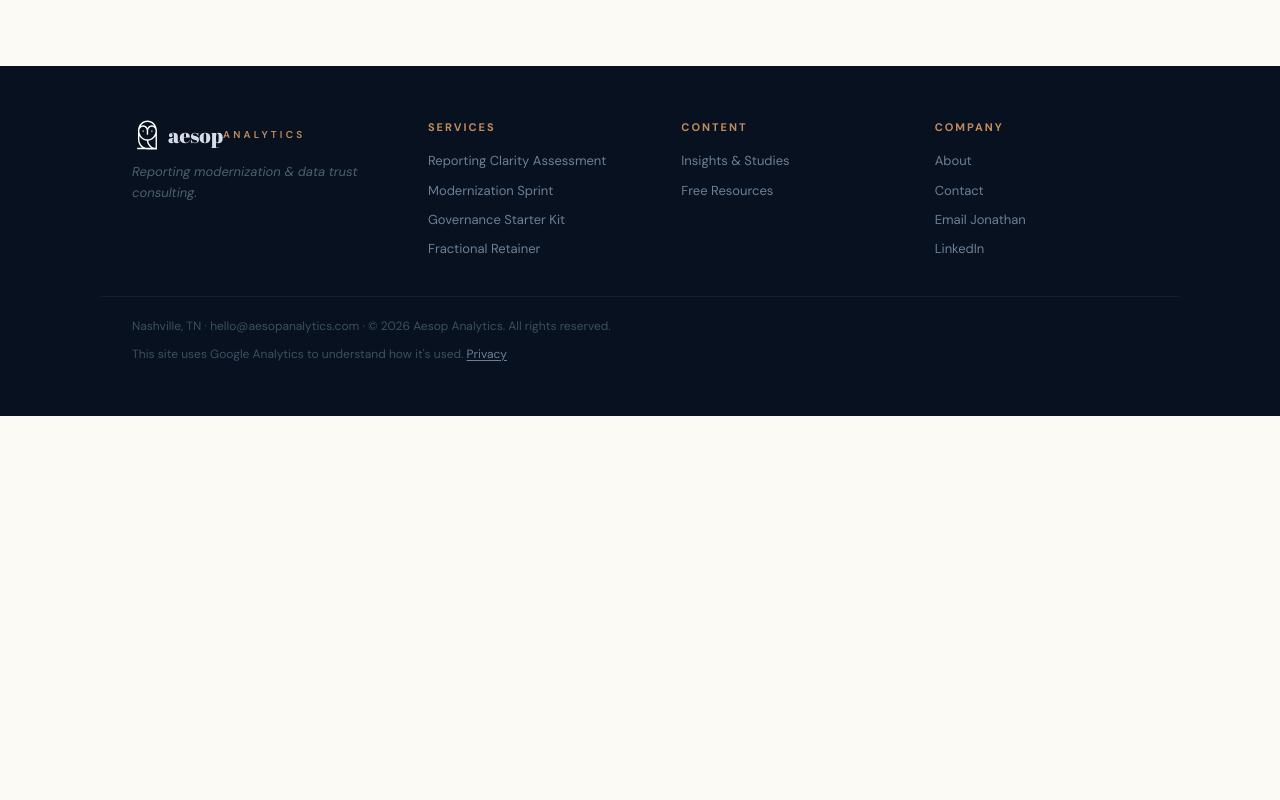
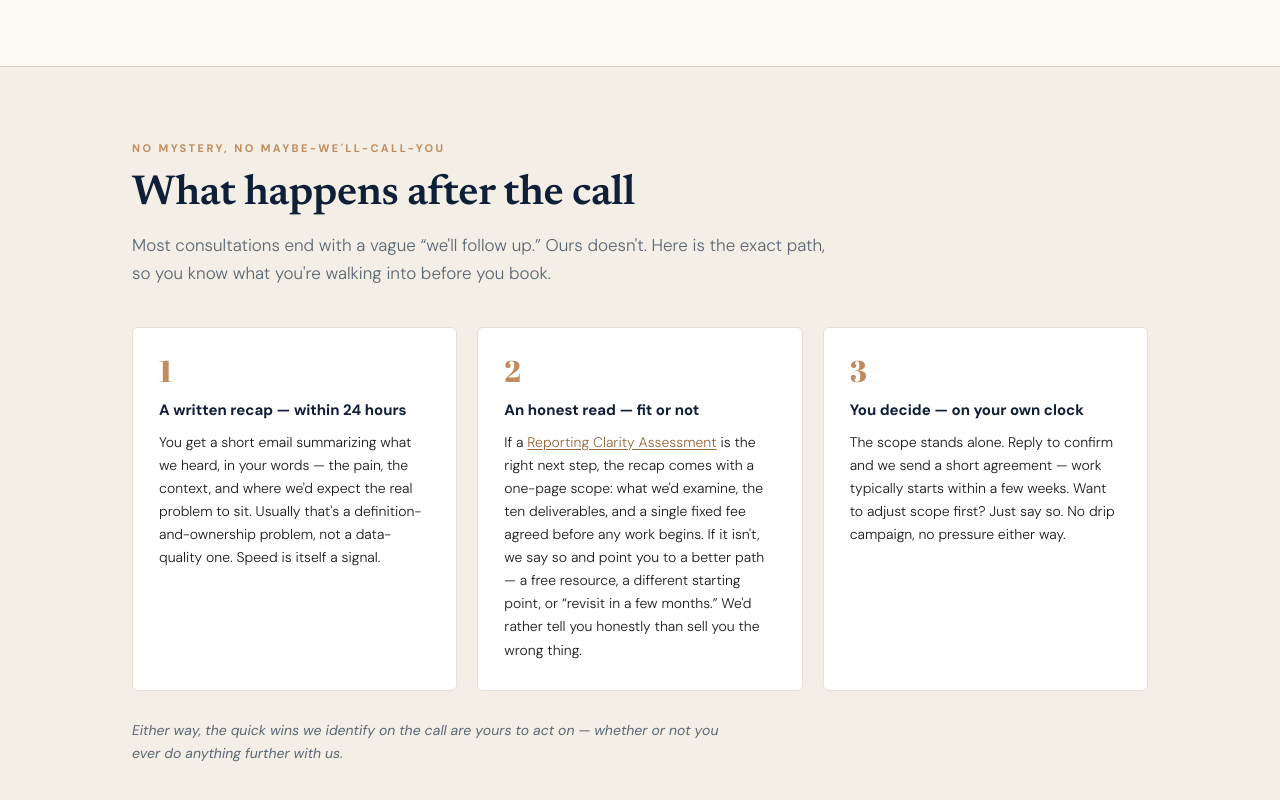
Before and after one commit to JDoreau/aesop.pro, an Astro site: page /diagnostic in a window 1280 px wide. Shown: the part 1260-2060 px from the top of the page. Before the commit the page ends 1676 px from the top, so only its background shows below. Built offline with nearby package versions, Linux system fonts and the light colour scheme; Astro itself is replaced by a stand-in of ours; a script that the page names is missing.

Commit message:
Diagnostic: add "What happens after the call" path
Closes the optional Sprint 3 build item: the public-facing post-diagnostic
path. New three-step section on /diagnostic below the Cal.com embed,
written in the Post-Diagnostic Follow-Up Kit's own language so the page
promises exactly what the kit delivers:

1. Written recap within 24 hours (in the prospect's words).
2. Honest read - fit (one-page scope, single fixed fee, links /assessment)
   or not-a-fit (we say so and point to a better path).
3. Prospect decides on their own clock - scope stands alone, short
   agreement, no drip campaign.

Footer line reinforces the give-first model: quick wins from the call are
theirs regardless. Abril Fatface numerals (sanctioned big-numeral use),
Newsreader h2, paper-2 section on white cards - matches the services
ladder pattern. Static HTML/CSS only; no CSP impact.

```diff
--- a/src/pages/diagnostic.astro
+++ b/src/pages/diagnostic.astro
@@ -26,6 +26,32 @@ const description = "Schedule a free 30-minute Reporting Trust Diagnostic. No pi
         <div id="cal-embed" style="min-height:600px;width:100%;"></div>
       </div>
       <p class="cal-note">Prefer email? Reach us at <a href="mailto:hello@aesopanalytics.com">hello@aesopanalytics.com</a> — we respond within one business day.</p>
+    </div>
+  </section>
+
+  <section class="after-path" id="after">
+    <div class="wrap">
+      <div class="ap-eyebrow">No mystery, no maybe-we'll-call-you</div>
+      <h2>What happens after the call</h2>
+      <p class="ap-intro">Most consultations end with a vague “we'll follow up.” Ours doesn't. Here is the exact path, so you know what you're walking into before you book.</p>
+      <div class="ap-steps">
+        <div class="ap-step">
+          <div class="ap-num">1</div>
+          <div class="ap-name">A written recap — within 24 hours</div>
+          <div class="ap-desc">You get a short email summarizing what we heard, in your words — the pain, the context, and where we'd expect the real problem to sit. Usually that's a definition-and-ownership problem, not a data-quality one. Speed is itself a signal.</div>
+        </div>
+        <div class="ap-step">
+          <div class="ap-num">2</div>
+          <div class="ap-name">An honest read — fit or not</div>
+          <div class="ap-desc">If a <a href="/assessment">Reporting Clarity Assessment</a> is the right next step, the recap comes with a one-page scope: what we'd examine, the ten deliverables, and a single fixed fee agreed before any work begins. If it isn't, we say so and point you to a better path — a free resource, a different starting point, or “revisit in a few months.” We'd rather tell you honestly than sell you the wrong thing.</div>
+        </div>
+        <div class="ap-step">
+          <div class="ap-num">3</div>
+          <div class="ap-name">You decide — on your own clock</div>
+          <div class="ap-desc">The scope stands alone. Reply to confirm and we send a short agreement — work typically starts within a few weeks. Want to adjust scope first? Just say so. No drip campaign, no pressure either way.</div>
+        </div>
+      </div>
+      <p class="ap-foot">Either way, the quick wins we identify on the call are yours to act on — whether or not you ever do anything further with us.</p>
     </div>
   </section>
 
@@ -101,4 +127,18 @@ Cal.ns.diagnostic("on", {
   .cal-note { margin-top:20px; font-size:14px; color:var(--muted); text-align:center; }
   .cal-note a { color:var(--sepia); text-decoration:underline; text-underline-offset:2px; }
   .cal-note a:hover { color:var(--twine); }
+
+  .after-path { padding:72px 0 88px; background:var(--paper-2); border-top:1px solid var(--rule); }
+  .after-path .wrap { max-width:1080px; }
+  .ap-eyebrow { font-size:11px; font-weight:700; text-transform:uppercase; letter-spacing:.22em; color:var(--twine); margin-bottom:14px; }
+  .after-path h2 { font-family:"Newsreader",Georgia,serif; font-weight:600; letter-spacing:-.01em; font-size:clamp(28px,3.6vw,42px); line-height:1.1; color:var(--navy); margin-bottom:14px; }
+  .ap-intro { font-size:17px; color:var(--muted); font-weight:300; line-height:1.65; max-width:62ch; margin-bottom:40px; }
+  .ap-steps { display:grid; grid-template-columns:repeat(auto-fit,minmax(260px,1fr)); gap:20px; }
+  .ap-step { background:#fff; border:1px solid var(--line); border-radius:6px; padding:28px 26px; }
+  .ap-num { font-family:"Abril Fatface",serif; font-size:30px; color:var(--twine); line-height:1; margin-bottom:14px; }
+  .ap-name { font-size:15px; font-weight:700; color:var(--navy); margin-bottom:10px; line-height:1.35; }
+  .ap-desc { font-size:14px; color:var(--ink); line-height:1.65; font-weight:300; }
+  .ap-desc a { color:var(--sepia); text-decoration:underline; text-underline-offset:2px; }
+  .ap-desc a:hover { color:var(--twine); }
+  .ap-foot { margin-top:28px; font-size:14px; color:var(--muted); font-style:italic; max-width:62ch; }
 </style>
```
